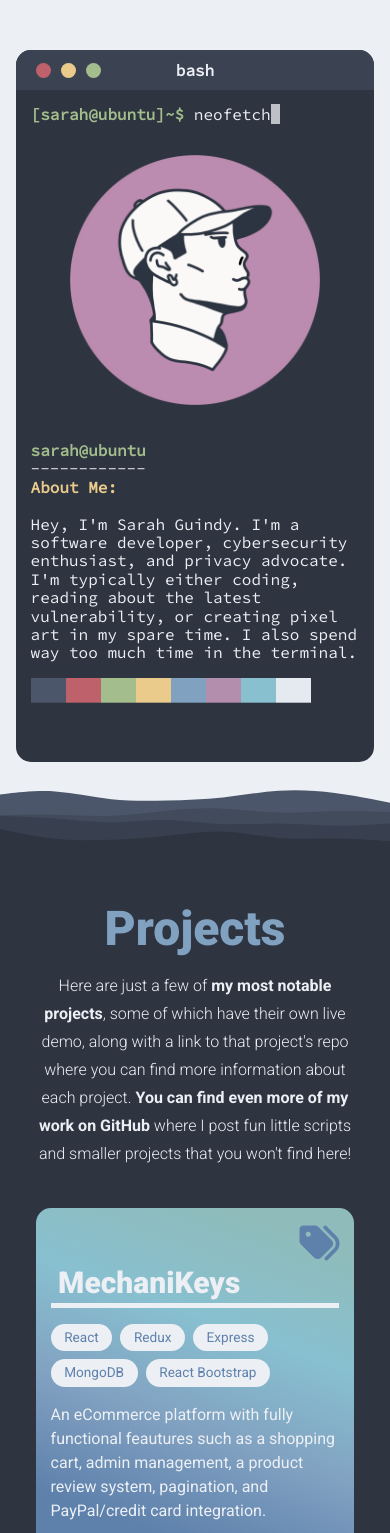
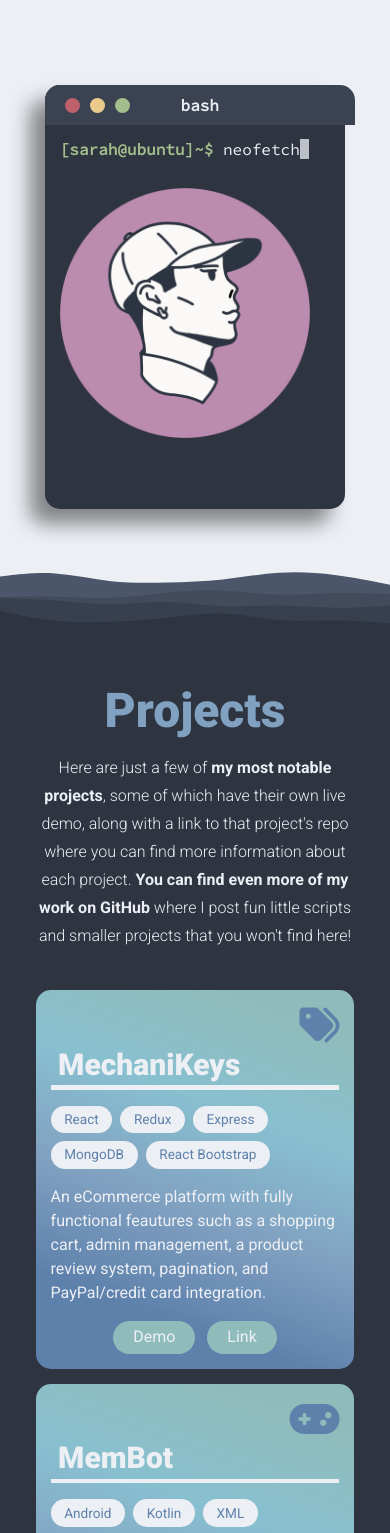
Before and after one commit to sarahtguindy/portfolio, a React (Create React App) app: page / in a window 390 px wide. Shown: the top 1533 px of the page. Built offline with nearby package versions, Linux system fonts and the light colour scheme.

Commit message:
Fix Console animation on mobile and add proper links to each Project

```diff
--- a/src/components/Console/Console.module.scss
+++ b/src/components/Console/Console.module.scss
@@ -1,3 +1,4 @@
+
 @use '../../index' as *;
 
 /*
@@ -6,40 +7,16 @@ Console
 -------
  */
 
- @keyframes blink {
-  to {
-    background: transparent;
-  }
-}
-
-@keyframes fadeIn {
-  to {
-    opacity: 1;
-    transform: translateY(0);
-  }
-}
-
-@keyframes fade {
-  to {
-    opacity: 1;
-    transform: translateY(100%);
-  }
-}
-
-@keyframes typewriter {
-  to {
-    left: 100%;
-  }
-}
-
 .console {
   overflow: auto;
   margin-top: 50px;
+}
 
 .console-container {
   margin-top: 50px;
   width: 925px;
   margin: 0 auto;
+}
 
 .console-wrapper {
   margin: 35px;
@@ -53,62 +30,6 @@ Console
     "top-row top-row top-row"
     "left-column right-column right-column";
     box-shadow: -15px 15px 20px 0 rgba(0, 0, 0, .45);
-
-      .top-row {
-        grid-area: top-row;
-        color: $snowStorm1;
-        padding: 15px;
-        strong {
-          color: $aurora2;
-        }
-        p {
-          display: inline;
-          position: relative;
-        }
-        p::before,
-        p::after {
-          content: "";
-          position: absolute;
-          top: 0;
-          right: 0;
-          bottom: 0;
-          left: 0;
-        }
-        p::before {
-          background: $polarNight4;
-          animation: typewriter 1.5s steps(8) 1s forwards;
-        }
-        p::after {
-          width: 0.6em;
-          background: $snowStorm1;
-          animation: typewriter 1.5s steps(8) 1s forwards, blink 590ms steps(8) infinite;
-        }
-      }
-
-      .left-column {
-        grid-area: left-column;
-        padding: 25px 20px 20px 40px;
-
-        .left-column-content {
-          position: relative;
-          overflow: hidden;
-          &::after {
-            content: "";
-            position: absolute;
-            z-index: 2;
-            top: 0;
-            right: 0;
-            bottom: 0;
-            left: 0;
-            background: $polarNight4;
-            animation: fade 0.8s ease-in 3s forwards;
-          }
-
-          img {
-            height: 250px;
-            width: auto;
-          }
-        }
 }
 
 .nav-wrapper {
@@ -120,12 +41,22 @@ Console
   display: flex;
   align-items: center;
   text-align: center;
-        & > * {
+}
+
+.nav-wrapper > * {
   flex-basis: 100%;
 }
 
 .dots-wrapper {
   display: flex;
+}
+
+.dots {
+  height: 15px;
+  width: 15px;
+  border-radius: 50%;
+  margin: 5px;
+}
 
 #dot1 {
   background-color: $aurora5;
@@ -139,35 +70,53 @@ Console
   background-color: $aurora2;
 }
 
-          .dots {
-            height: 15px;
-            width: 15px;
-            border-radius: 50%;
-            margin: 5px;
-          }
-        }
+.top-row {
+  grid-area: top-row;
+  color: $snowStorm1;
+  padding: 15px;
 }
 
-      .right-column {
-        grid-area: right-column;
-        color: $snowStorm1;
-        padding: 25px 40px 20px 20px;
-        strong {
-          color: $aurora3;
+.top-row strong {
+  color: $aurora2;
 }
 
-        p {
-          margin-top: 0;
+.top-row p {
+  display: inline;
+  position: relative;
 }
 
-        .prompt {
-          color: $aurora2 !important;
+.top-row p::before,
+.top-row p::after {
+  content: "";
+  position: absolute;
+  top: 0;
+  right: 0;
+  bottom: 0;
+  left: 0;
 }
 
-        .right-column-content {
+.top-row p::before {
+  background: $polarNight4;
+  animation: typewriter 1.5s steps(8) 1s forwards;
+}
+
+.top-row p::after {
+  width: 0.6em;
+  background: $snowStorm1;
+  animation: typewriter 1.5s steps(8) 1s forwards, blink 590ms steps(8) infinite;
+}
+
+.left-column {
+  grid-area: left-column;
+  padding: 25px 20px 20px 40px;
+}
+
+.left-column-content {
   position: relative;
   overflow: hidden;
-          &::after {
+}
+
+.left-column-content::after {
   content: "";
   position: absolute;
   z-index: 2;
@@ -176,11 +125,58 @@ Console
   bottom: 0;
   left: 0;
   background: $polarNight4;
-            animation: fade 0.8s ease-in 3s forwards;
+  animation: fade 0.8s linear 3s forwards;
+}
+
+img {
+  height: 250px;
+  width: auto;
+}
+
+.right-column {
+  grid-area: right-column;
+  color: $snowStorm1;
+  padding: 25px 40px 20px 20px;
+}
+
+.right-column-content {
+  position: relative;
+  overflow: hidden;
+}
+
+.right-column-content::after {
+  content: "";
+  position: absolute;
+  z-index: 2;
+  top: 0;
+  right: 0;
+  bottom: 0;
+  left: 0;
+  background: $polarNight4;
+  animation: fade 0.8s linear 3s forwards;
+}
+
+.prompt {
+  color: $aurora2 !important;
+}
+
+.right-column strong {
+  color: $aurora3;
+}
+
+.right-column p {
+  margin-top: 0;
 }
 
 .squares-wrapper {
   display: flex;
+}
+
+.squares {
+  height: 25px;
+  width: 35px;
+  background-color: $polarNight3;
+}
 
 #square1 {
   background-color: $polarNight1;
@@ -214,15 +210,29 @@ Console
   background-color: $snowStorm2;
 }
 
-            .squares {
-              height: 25px;
-              width: 35px;
-              background-color: $polarNight3;
+@keyframes typewriter {
+  to {
+    left: 100%;
   }
 }
+
+@keyframes blink {
+  to {
+    background: transparent;
   }
 }
+
+@keyframes fadeIn {
+  to {
+    opacity: 1;
+    transform: translateY(0);
   }
+}
+
+@keyframes fade {
+  to {
+    opacity: 1;
+    transform: translateY(100%);
   }
 }
 
@@ -232,61 +242,61 @@ Media queries
 -------------
  */
 
-/* Small devices */
-@media (min-width: 320px) and (max-width: 767px) {
+/* Mobile S and up */
+@media only screen and (min-device-width: 320px) and (max-device-width: 767px) {
   .console-container {
-    width: 92% !important;
+    width: 92%;
   }
 
   .console-wrapper {
-    margin: 0px !important;
-    box-shadow: none !important;
-    grid-template-columns: repeat(3, 1fr) !important;
-    grid-template-rows: 2.5em 3em 18em 21em !important;
+    margin: 0px;
+    box-shadow: none;
+    grid-template-columns: 1fr 1fr 1fr;
+    grid-template-rows: 2.5em 3em 18em 21em;
     grid-template-areas:
       "nav-wrapper nav-wrapper nav-wrapper"
       "top-row top-row top-row"
       "left-column left-column left-column"
-      "right-column right-column right-column" !important;
+      "right-column right-column right-column";
   }
 
   .left-column {
-    padding: 0px !important;
-    margin: 0 !important;
-    display: flex !important;
-    align-items: center !important;
-    justify-content: center !important;
+    padding: 0px;
+    margin: 0;
+    display: flex;
+    align-items: center;
+    justify-content: center;
   }
 
   .right-column {
-    padding: 15px !important;
+    padding: 15px;
   }
 
-  .right-column::after {
-    animation: fade 0.8s ease-in 3.8s forwards !important;
+  .right-column-content::after {
+    animation: fade 0.8s linear 3.8s forwards;
   }
 }
 
-/* Medium devices */
-@media (min-width: 768px) and (max-width: 991px) {
+/* Mobile L and up */
+@media only screen and (min-device-width: 768px) and (max-device-width: 991px) {
   .console-container {
-    width: 95% !important;
+    width: 95%;
+  }
 
   .console-wrapper {
-      grid-template-columns: repeat(3, 1fr) !important;
-      grid-template-rows: 2.5em 3em 21em !important;
+    grid-template-columns: 1fr 1fr 1fr;
+    grid-template-rows: 2.5em 3em 21em;
     grid-template-areas:
       "nav-wrapper nav-wrapper nav-wrapper"
       "top-row top-row top-row"
-        "left-column right-column right-column" !important;
+      "left-column right-column right-column";
+  }
 
   .left-column {
-        padding: 15px !important;
+    padding: 15px;
   }
 
   .right-column {
-        padding: 15px !important;
+    padding: 15px;
   }
 }
-  }
-}
--- a/src/components/Project/Project.js
+++ b/src/components/Project/Project.js
@@ -2,10 +2,20 @@ import React from "react";
 import styles from "./Project.module.scss";
 
 const Project = ({ icon, title, tags, description, links }) => {
+  let codeLink = links[0];
+  let demoLink = links[1];
+  let flag = false;
+
+  if (demoLink === "") {
+    flag = true;
+  }
+
   return (
     <div className={styles.card}>
       <i className={icon}></i>
+
       <h2>{title}</h2>
+
       <ul className={styles.tags}>
         {tags.map((tag, i) => (
           <li key={i} className={styles.tag}>
@@ -13,11 +23,18 @@ const Project = ({ icon, title, tags, description, links }) => {
           </li>
         ))}
       </ul>
+
       <p>{description}</p>
+
       <div className={styles.links}>
-        {links.map((link, i) => (
-          <button key={i}>{link}</button>
-        ))}
+        <a href={codeLink} target="_blank" rel="noopener noreferrer">
+          <button>Demo</button>
+        </a>
+        {flag || (
+          <a href={demoLink} target="_blank" rel="noopener noreferrer">
+            <button>Link</button>
+          </a>
+        )}
       </div>
     </div>
   );
--- a/src/components/Projects/Projects.js
+++ b/src/components/Projects/Projects.js
@@ -10,7 +10,10 @@ const Projects = () => {
       tags: ["React", "Redux", "Express", "MongoDB", "React Bootstrap"],
       description:
         "An eCommerce platform with fully functional feautures such as a shopping cart, admin management, a product review system, pagination, and PayPal/credit card integration.",
-      links: ["Code", "Demo"],
+      links: [
+        "https://github.com/sarahtguindy/mechanikeys",
+        "https://mechanikeys.herokuapp.com/",
+      ],
     },
     {
       icon: "fa-solid fa-gamepad",
@@ -18,7 +21,7 @@ const Projects = () => {
       tags: ["Android", "Kotlin", "XML", "MongoDB", "Room"],
       description:
         "My capstone (group) project. An Android app built with Kotlin that includes several minigames which all aim to improve a user's memory, and allows users to track their progress using distinct metrics.",
-      links: ["Code", "Demo"],
+      links: ["https://github.com/sarahtguindy/membot", ""],
     },
     {
       icon: "fa-solid fa-laptop-code",
@@ -26,7 +29,10 @@ const Projects = () => {
       tags: ["React", "CSS Modules", "SCSS", "Framer Motion"],
       description:
         "You're looking at it. My portfolio website. Inspired by my favourite code editor theme Nord, Unix, and my love for the command line. Built with a mobile-first design philosophy.",
-      links: ["Code", "Demo"],
+      links: [
+        "https://github.com/sarahtguindy/portfolio",
+        "https://sarahtguindy.netlify.app/",
+      ],
     },
   ];
 
```
Lines whose indentation alone changed are shown as unchanged.
